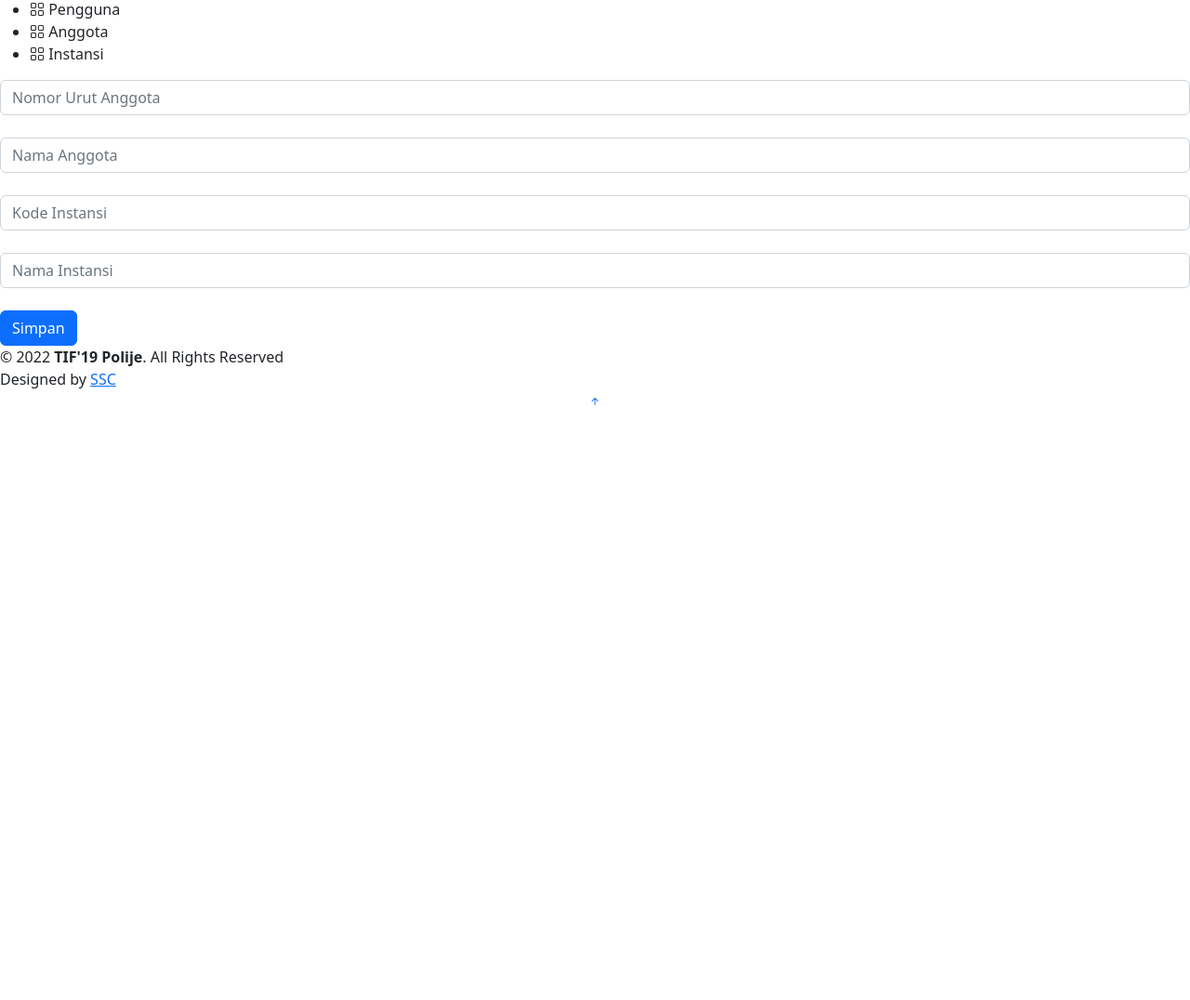
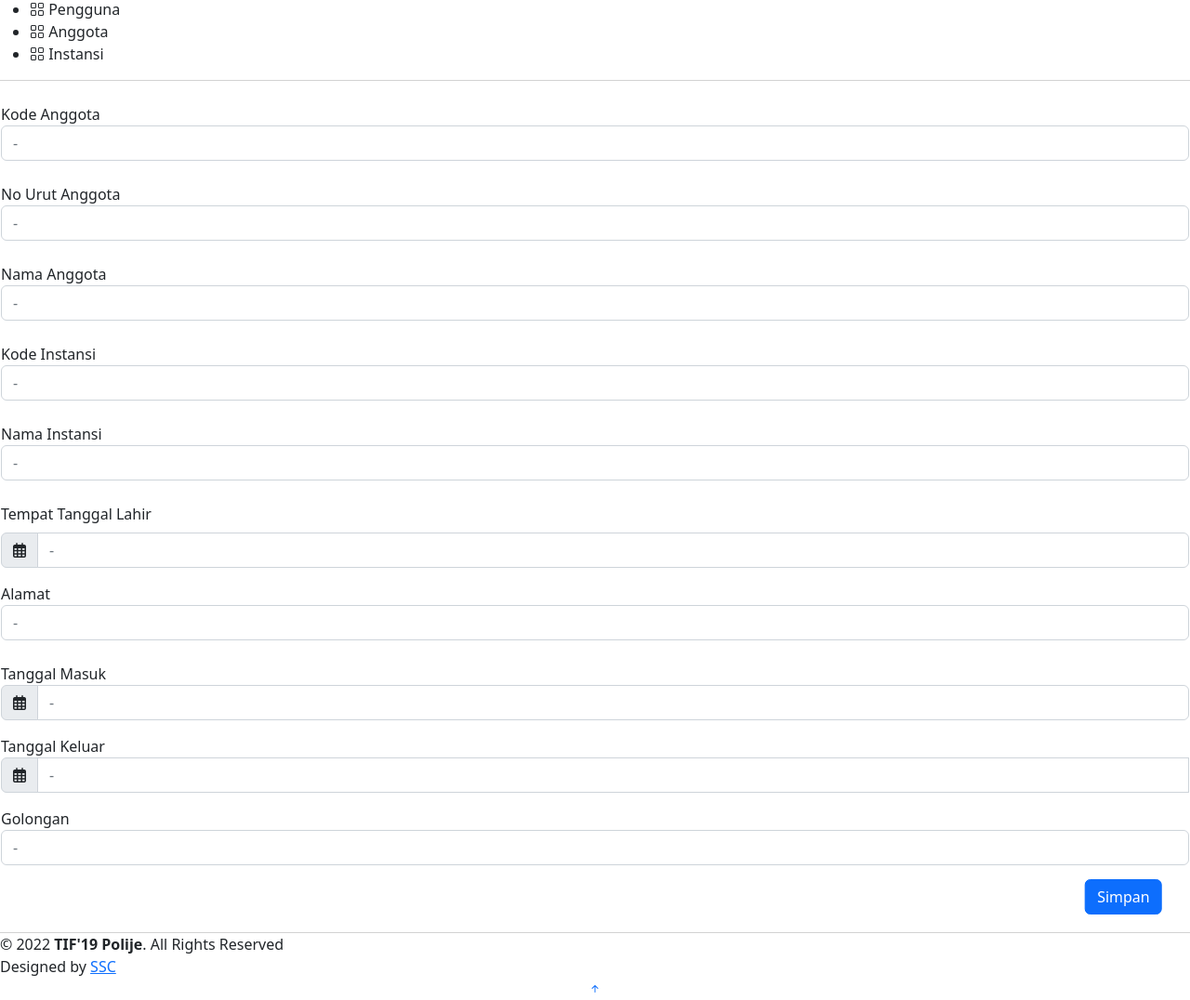
Before and after one commit to MohamadArdias/koperasi, a CodeIgniter app: page /koperasi/index.php/anggota/tambah in a window 1280 px wide. Shown: the part 122-1198 px from the top of the page at 93% size. Before the commit the page ends 558 px from the top, so only its background shows below. Run offline with CodeIgniter, Linux system fonts and the light colour scheme; some libraries are stand-ins or nearby versions.

Commit message:
Repair detail,edit,tambah

```diff
--- a/application/controllers/Anggota.php
+++ b/application/controllers/Anggota.php
@@ -65,11 +65,17 @@ class Anggota extends CI_Controller
     public function tambah()
     {
         $this->data['title'] = 'Tambah Data Anggota';
-
+        $this->form_validation->set_rules('KODE_ANG', 'kode anggota', 'required');
         $this->form_validation->set_rules('URUT_ANG', 'nomor urut anggota', 'required');
         $this->form_validation->set_rules('NAMA_ANG', 'nama anggota', 'required');
         $this->form_validation->set_rules('KODE_INS', 'kode instansi', 'required');
         $this->form_validation->set_rules('NAMA_INS', 'nama instansi', 'required');
+        $this->form_validation->set_rules('ALM_ANG', 'alamat', 'required');
+        $this->form_validation->set_rules('TLHR_ANG', 'tanggal lahir', 'required');
+        $this->form_validation->set_rules('TGLM_ANG', 'tanggal masuk', 'required');
+        $this->form_validation->set_rules('TGLK_ANG', 'tanggal keluar', 'required');
+        $this->form_validation->set_rules('GOL', 'golongan', 'required');
+
 
         if ($this->form_validation->run() == FALSE) {
             $this->load->view('Anggota/tambah', $this->data);
@@ -91,12 +97,13 @@ class Anggota extends CI_Controller
     {
         $this->data['title'] = 'Edit Data Anggota';
         $this->data['anggota'] = $this->Anggota->getAnggotaByUrut($URUT_ANG);
-
+        $this->form_validation->set_rules('KODE_ANG', 'kode anggota', 'required');
         $this->form_validation->set_rules('URUT_ANG', 'nomor urut anggota', 'required');
         $this->form_validation->set_rules('NAMA_ANG', 'nama anggota', 'required');
         $this->form_validation->set_rules('KODE_INS', 'kode instansi', 'required');
         $this->form_validation->set_rules('NAMA_INS', 'nama instansi', 'required');
         $this->form_validation->set_rules('NAMA_INS', 'nama instansi', 'required');
+        $this->form_validation->set_rules('ALM_ANG', 'alamat', 'required');
         $this->form_validation->set_rules('TLHR_ANG', 'tanggal lahir', 'required');
         $this->form_validation->set_rules('TGLM_ANG', 'tanggal masuk', 'required');
         $this->form_validation->set_rules('TGLK_ANG', 'tanggal keluar', 'required');
--- a/application/models/Anggota_model.php
+++ b/application/models/Anggota_model.php
@@ -25,10 +25,16 @@ class Anggota_model extends  CI_Model
     public function tambahDataAnggota()
     {
         $this->data = [
+            "KODE_ANG" => $this->input->post('KODE_ANG', true),
             "URUT_ANG" => $this->input->post('URUT_ANG', true),
             "NAMA_ANG" => $this->input->post('NAMA_ANG', true),
             "KODE_INS" => $this->input->post('KODE_INS', true),
             "NAMA_INS" => $this->input->post('NAMA_INS', true),
+            "TLHR_ANG" => $this->input->post('TLHR_ANG', true),
+            "ALM_ANG" => $this->input->post('ALM_ANG', true),
+            "TGLM_ANG" => $this->input->post('TGLM_ANG', true),
+            "TGLK_ANG" => $this->input->post('TGLK_ANG', true),
+            "GOL" => $this->input->post('GOL', true),
         ];
 
         $this->db->insert('anggota', $this->data);
@@ -47,6 +53,7 @@ class Anggota_model extends  CI_Model
     public function editDataAnggota()
     {
         $this->data = [
+            "KODE_ANG" => $this->input->post('KODE_ANG', true),
             "URUT_ANG" => $this->input->post('URUT_ANG', true),
             "NAMA_ANG" => $this->input->post('NAMA_ANG', true),
             "KODE_INS" => $this->input->post('KODE_INS', true),
--- a/application/views/anggota/index.php
+++ b/application/views/anggota/index.php
@@ -17,7 +17,7 @@ $this->load->view('templates/sidebar');
   <div class="mt-3">
     <a href="<?= base_url(); ?>index.php/Anggota/tambah" class="btn btn-primary">Tambah Anggota</a>
   </div>
-
+  <br>
   <table class="table">
     <thead>
       <tr>
--- a/application/views/anggota/tambah.php
+++ b/application/views/anggota/tambah.php
@@ -1,25 +1,102 @@
+<!DOCTYPE html>
+<html lang="en">
+
+<head>
+    <meta charset="UTF-8">
+    <meta http-equiv="X-UA-Compatible" content="IE=edge">
+    <meta name="viewport" content="width=device-width, initial-scale=1.0">
+    <title>Document</title>
+    <link rel="stylesheet" href="https://code.jquery.com/ui/1.12.1/themes/base/jquery-ui.css">
+    <link rel="stylesheet" href="https://cdnjs.cloudflare.com/ajax/libs/font-awesome/6.2.0/css/all.min.css">
+</head>
 <?php
 $this->load->view('templates/header');
 $this->load->view('templates/sidebar');
 ?>
 
+<body>
+    <div class="card">
         <form action="" method="POST">
-    <input type="text" name="URUT_ANG" class="form-control" id="URUT_ANG" placeholder="Nomor Urut Anggota" /> <br>
+            <br>
+            <div>
+                <label for="nama" class="from-label">Kode Anggota</label>
+                <input type="text" name="KODE_ANG" class="form-control" id="KODE_ANG" placeholder="-" /> <br>
+                <small class="form-text text-danger"><?= form_error('KODE_ANG'); ?></small>
+            </div>
+            <div>
+                <label for="nama" class="from-label">No Urut Anggota</label>
+                <input type="text" name="URUT_ANG" class="form-control" id="URUT_ANG" placeholder="-" /> <br>
                 <small class="form-text text-danger"><?= form_error('URUT_ANG'); ?></small>
-
-    <input type="text" name="NAMA_ANG" class="form-control" id="NAMA_ANG" placeholder="Nama Anggota" /> <br>
+            </div>
+            <div>
+                <label for="nama" class="from-label">Nama Anggota</label>
+                <input type="text" name="NAMA_ANG" class="form-control" id="NAMA_ANG" placeholder="-" /> <br>
                 <small class="form-text text-danger"><?= form_error('NAMA_ANG'); ?></small>
-
-    <input type="text" name="KODE_INS" class="form-control" id="KODE_INS" placeholder="Kode Instansi" /> <br>
+            </div>
+            <div>
+                <label for="nama" class="from-label">Kode Instansi</label>
+                <input type="text" name="KODE_INS" class="form-control" id="KODE_INS" placeholder="-" /> <br>
                 <small class="form-text text-danger"><?= form_error('KODE_INS'); ?></small>
-
-    <input type="text" name="NAMA_INS" class="form-control" id="NAMA_INS" placeholder="Nama Instansi" /> <br>
+            </div>
+            <div>
+                <label for="nama" class="from-label">Nama Instansi</label>
+                <input type="text" name="NAMA_INS" class="form-control" id="NAMA_INS" placeholder="-" /> <br>
                 <small class="form-text text-danger"><?= form_error('NAMA_INS'); ?></small>
-
+            </div>
+            <label for="ttl" class="form-label"> Tempat Tanggal Lahir</label>
+            <div class="input-group mb-3">
+                <i class="fa-solid fa-calendar-days input-group-text"></i>
+                <input type="text" class="form-control" id="TLHR_ANG" name="TLHR_ANG" placeholder="-">
+            </div>
+            <small class="form-text text-danger"><?= form_error('TLHR_ANG') ?></small>
+            <div>
+                <label for="alamat" class="from-label">Alamat</label>
+                <input type="text" class="form-control" id="ALM_ANG" placeholder="-" name="ALM_ANG"><br>
+                <small class="form-text text-danger"><?= form_error('ALM_ANG') ?></small>
+            </div>
+            <label for="In" class="from-label">Tanggal Masuk</label>
+            <div class="input-group mb-3">
+                <i class="fa-solid fa-calendar-days input-group-text"></i>
+                <input type="text" class="form-control" id="TGLM_ANG" placeholder="-" name="TGLM_ANG">
+            </div>
+            <small class="form-text text-danger"><?= form_error('TGLM_ANG') ?></small>
+            <label for="Out" class="from-label">Tanggal Keluar</label>
+            <div class="input-group mb-3">
+                <i class="fa-solid fa-calendar-days input-group-text"></i>
+                <input type="text" class="form-control" id="TGLK_ANG" placeholder="-" name="TGLK_ANG"><br>
+            </div>
+            <small class="form-text text-danger"><?= form_error('TGLK_ANG') ?></small>
+            <div>
+                <label for="Golongan" class="from-label">Golongan</label>
+                <input type="text" class="form-control" id="GOL" placeholder="-" name="GOL">
+                <small class="form-text text-danger"><?= form_error('GOL') ?></small>
+            </div>
+            <br>
+            <br>
+            <br>
+            <div class="position-absolute bottom-0 end-0 translate-middle">
                 <button type="submit" name="tambah" class="btn btn-primary">Simpan</button>
+            </div>
         </form>
-
-
+    </div>
     <?php
     $this->load->view('templates/footer');
     ?>
+    <script src="https://code.jquery.com/jquery-1.12.4.js"></script>
+    <script src="https://code.jquery.com/ui/1.12.1/jquery-ui.js"></script>
+    <script>
+        $(function() {
+            $("#TLHR_ANG").datepicker({
+                changeMonth: true,
+                changeYear: true
+            })
+            $("#TGLM_ANG").datepicker()
+            $("#TGLK_ANG").datepicker()
+            $("#TLHR_ANG").datepicker("option", "dateFormat", "yy-mm-dd")
+            $("#TGLM_ANG").datepicker("option", "dateFormat", "yy-mm-dd")
+            $("#TGLK_ANG").datepicker("option", "dateFormat", "yy-mm-dd")
+        })
+    </script>
+</body>
+
+</html>
```
Also changed, not shown: application/views/anggota/detail.php (+29 -4 lines), application/views/anggota/edit.php (+5 -3 lines). Lines whose indentation alone changed are shown as unchanged.
